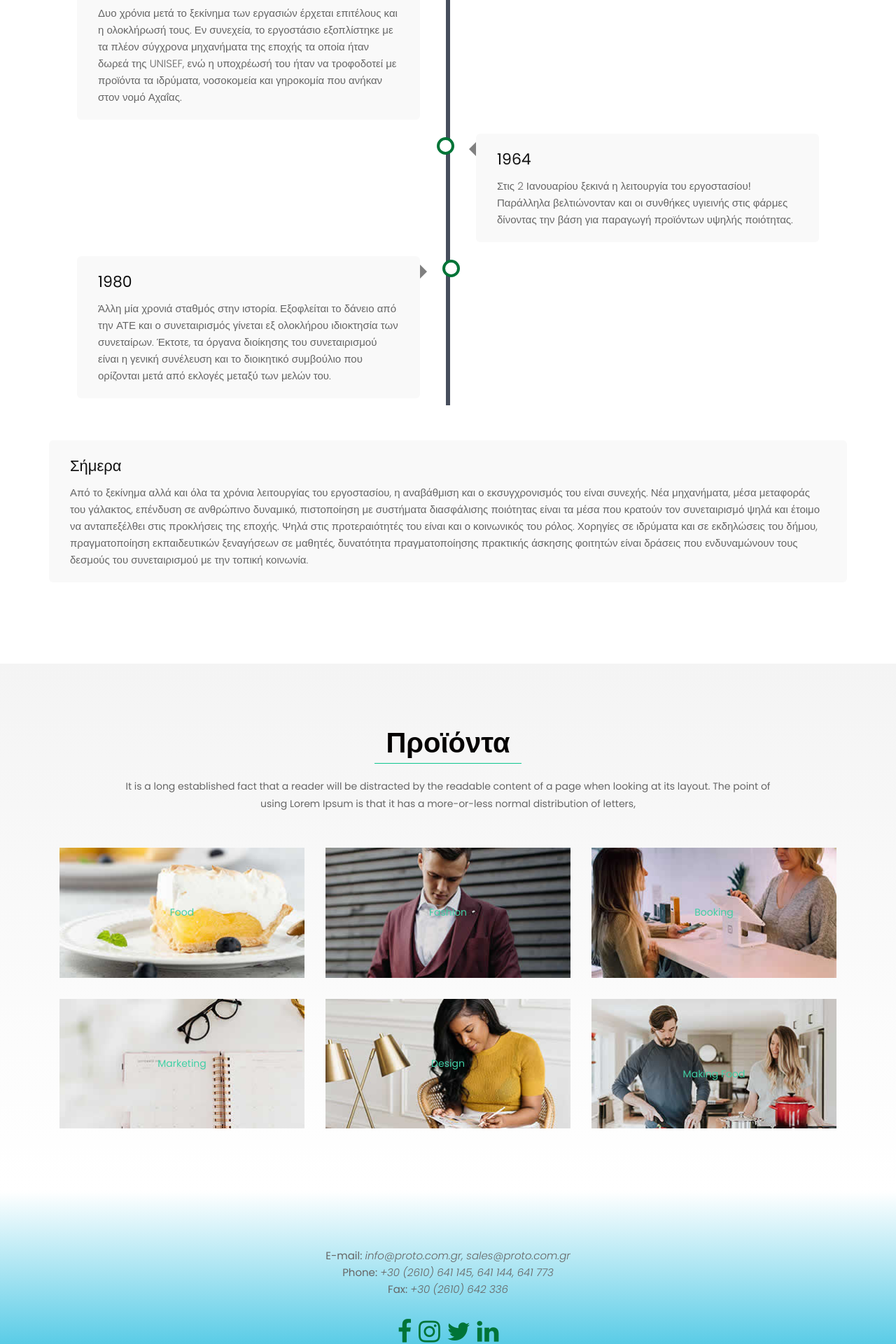
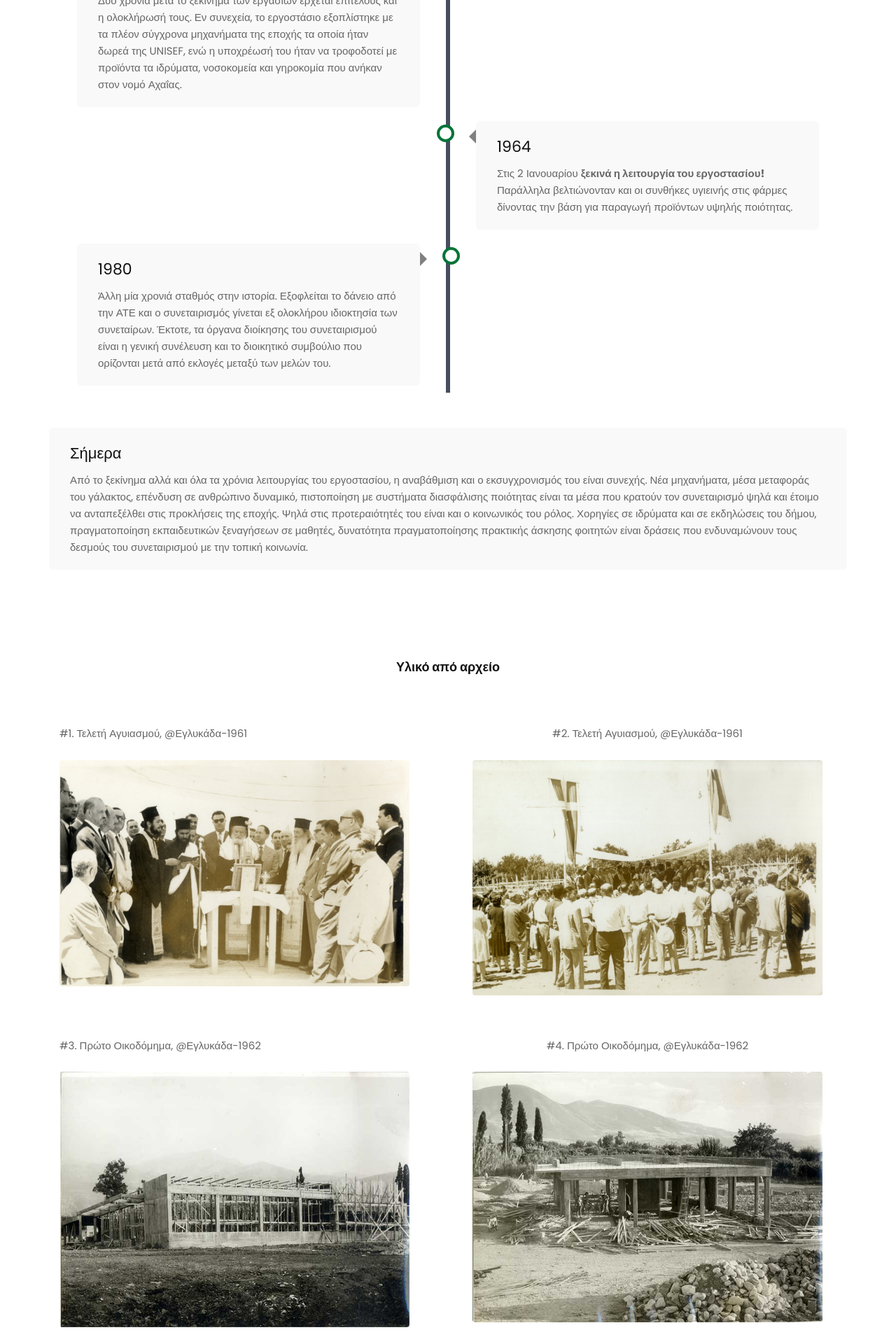
Before and after one commit to atr0x23/proto-wise, a PHP site: page / in a window 1280 px wide. Shown: the part 2000-3920 px from the top of the page at 70% size. Run offline with PHP 8.4, Linux system fonts and the light colour scheme; some libraries are stand-ins or nearby versions.

Commit message:
add content on about section & some navbar fixes

```diff
--- a/css/style.css
+++ b/css/style.css
@@ -133,7 +133,7 @@ ol {
 
 p {
 	margin: 0px;
-	font-weight: 300;
+	font-weight: 400;
 	font-size: 15px;
 	line-height: 24px;
 }
@@ -2427,6 +2427,8 @@ ul.contant_icon li img {
 .w3-xxlarge{font-size:36px!important}
 .w3-text-cbcyan2{color:#007437!important;text-decoration: none;}
 .w3-text-cbcyan2:hover{color:white!important; text-decoration: none;}
+.w3-image{max-width:100%;height:auto}img{vertical-align:middle}a{color:inherit}
+.w3-round{border-radius:4px}
 
 /**  nav bar **/
 
--- a/index.html
+++ b/index.html
@@ -59,14 +59,14 @@
       <div id="myNav" class="overlay">
          <a href="javascript:void(0)" class="closebtn" onclick="closeNav()">&times;</a>
          <div class="overlay-content">
-           <a href="http://psofos.gr/proto/#about">Η Εταιρεία</a>
-           <a href="#service">Τα Προϊόντα μας</a>
-           <a href="#">Εκδηλώσεις</a>
-           <a href="#">Επικοινωνία</a>
+           <a href="#about" onclick="closeNav()">Η Εταιρεία</a>
+           <a href="#service" onclick="closeNav()">Τα Προϊόντα μας</a>
+           <a href="#" onclick="closeNav()">Εκδηλώσεις</a>
+           <a href="#" onclick="closeNav()">Επικοινωνία</a>
          </div>
        </div>
+       <span style="font-size:20px;cursor:pointer" onclick="openNav()">&#9776; Menu </span>
 
-       <span style="font-size:30px;cursor:pointer" onclick="openNav()">&#9776; Menu </span>
 
       <!-- end navbar -->
       <section class="slider_section">
@@ -194,6 +194,32 @@
                </div>
             </div>
             <!-- END of Timeline -->
+
+            <div class="titlepage" style="margin-top: 100px;">
+               <h3><b>Υλικό από αρχείο</b></h3>
+            </div>
+
+            <div class="row">
+               <div class="col-md-6">
+                  <p>#1. Τελετή Αγυιασμού, @Εγλυκάδα-1961</p><br>
+                  <img src="img/agiasmos2.jpg" class="w3-round w3-image" alt="photo" width="500" height="333">
+               </div>
+               <div class="col-md-6 mytext titlepage">
+                  <p>#2. Τελετή Αγυιασμού, @Εγλυκάδα-1961</p><br>
+                  <img src="img/agiasmos1.jpg" class="w3-round w3-image" alt="photo" width="500" height="333">
+               </div>
+            </div>
+            <div class="row">
+               <div class="col-md-6">
+                  <p>#3. Πρώτο Οικοδόμημα, @Εγλυκάδα-1962</p><br>
+                  <img src="img/factory2.jpg" class="w3-round w3-image" alt="photo" width="500" height="333">
+               </div>
+               <div class="col-md-6 mytext titlepage">
+                  <p>#4. Πρώτο Οικοδόμημα, @Εγλυκάδα-1962</p><br>
+                  <img src="img/plaka.jpg" class="w3-round w3-image" alt="photo" width="500" height="333">
+               </div>
+            </div>
+
          </div>
       </div>
       <!-- end abouts -->
@@ -206,7 +232,8 @@
                <div class="col-md-12">
                   <div class="titlepage">
                      <h2>Προϊόντα </h2>
-                     <span>It is a long established fact that a reader will be distracted by the readable content of a page when looking at its layout. The point of <br>using Lorem Ipsum is that it has a more-or-less normal distribution of letters,</span>
+                     <span>Ύστερα από αρκετά χρόνια λειτουργίας του συνεταιρισμού, εμπειρία ετών και αρκετές προσπάθειες είμαστε στην ευχάριστη θέση <br>
+                        να σας παρουσιάζουμε σήμερα τα προϊόντα μας σε νέα, ανανεωμένη και πλήρως βολική συσκευασία.</span>
                   </div>
                </div>
             </div>
@@ -216,11 +243,11 @@
                <div class="col-xl-4 col-lg-4 col-md-4 col-sm-12 thumb">
                   <div class="service-box">
                      <figure>
-                        <a href="images/1.jpg" class="fancybox" rel="ligthbox">
+                        <a href="img/plaka.jpg" class="fancybox" rel="ligthbox">
                         <img  src="images/1.jpg" class="zoom img-fluid "  alt="">
                         </a>
                         <span class="hoverle">
-                        <a href="images/1.jpg" class="fancybox" rel="ligthbox">Food</a>
+                        <a href="img/plaka.jpg" class="fancybox" rel="ligthbox">Food</a>
                         </span>
                      </figure>
                   </div>
```
